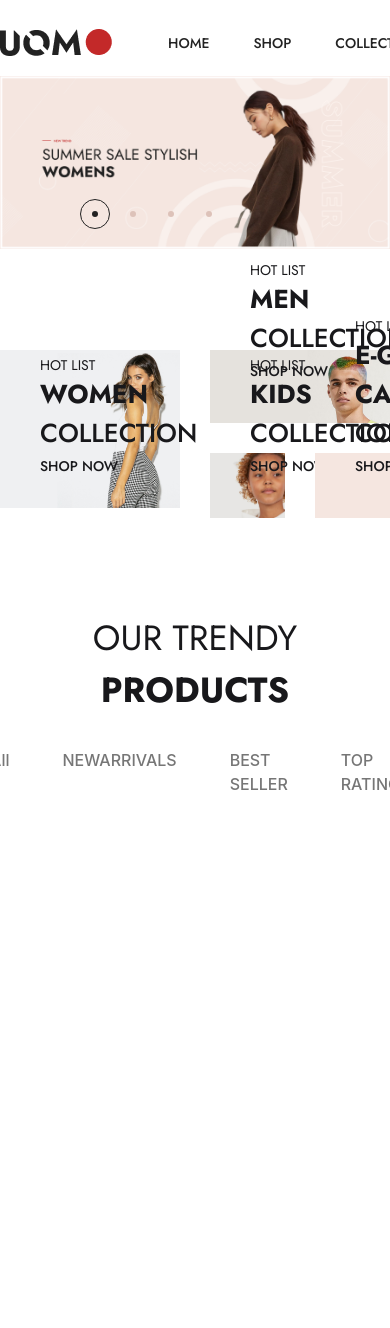
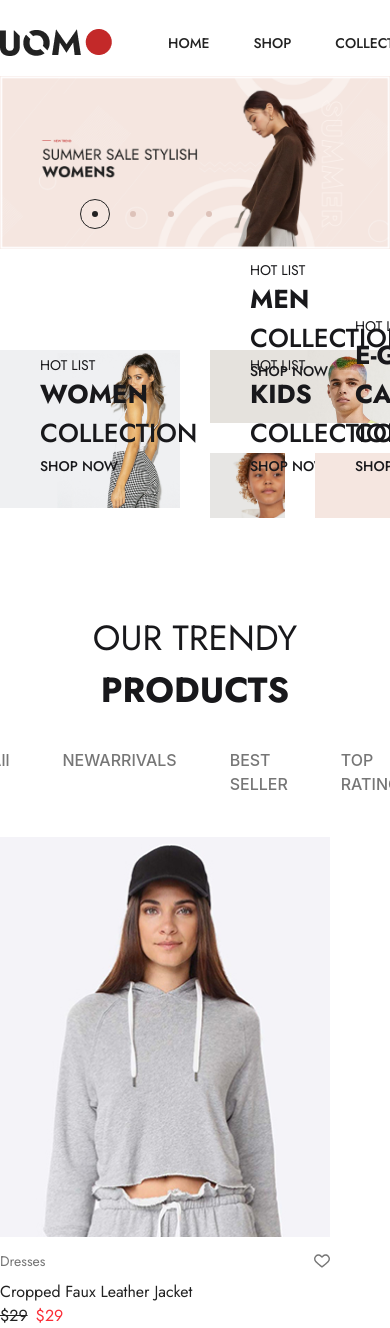
Before and after one commit to Shawon-1998/Uomo-project, a React (Vite) app: page / in a window 390 px wide. Shown: the top 1328 px of the page. Before the commit the page ends 844 px from the top, so only its background shows below. Built offline with nearby package versions, Linux system fonts and the light colour scheme; a web font is replaced by a local one.

Commit message:
added product and it is customizing and too many thing left yet

```diff
--- a/src/Components/Home/TrendyProducts.jsx
+++ b/src/Components/Home/TrendyProducts.jsx
@@ -2,6 +2,7 @@ import React, { useState } from 'react'
 import Container from '../Ui/Container'
 import { productData } from '../../Api/productItems'
 import ListItem from '../common/ListItem'
+import Products from '../common/Products'
 
 const TrendyProducts = () => {
     const [active, setActive] = useState("")
@@ -24,6 +25,7 @@ const TrendyProducts = () => {
                             })
                         }
                     </ul>
+                    <Products />
                 </Container>
             </section>
         </>
--- a/src/Components/Home/category/Card.jsx
+++ b/src/Components/Home/category/Card.jsx
@@ -1,7 +1,9 @@
 import React from 'react'
 import { Link } from 'react-router'
 import Image from '../../common/Image'
+
 const Card = ({ item }) => {
+
     return (
         <div key={item?.id} className={`${item?.id == 1 && 'col-span-2 row-span-2'} ${item?.id == 2 && 'col-span-2 row-span-1 '} relative`} >
             <Image src={item?.image} />
--- a/src/Components/Home/category/Category.jsx
+++ b/src/Components/Home/category/Category.jsx
@@ -10,9 +10,9 @@ const Category = () => {
             <section className='mt-25.25 mb-23.5'>
                 <Container >
                     <div className={`w-full  grid grid-cols-4 gap-7.5`}>
-                        {catergoryItem?.map((item, index) => {
+                        {catergoryItem?.map((item) => {
                             return (
-                                <Card item={item} />
+                                <Card key={item?.id} item={item} />
                             )
                         })}
                     </div>
--- /dev/null
+++ b/src/Components/common/Products.jsx
@@ -0,0 +1,36 @@
+import React from 'react'
+import productImage from '../../assests/images/images.png'
+import Image from './Image'
+const Products = () => {
+    return (
+        <div className='w-82.5 font-jost  text-primary-black '>
+            <div className='overflow-hidden  group relative'>
+                <Image src={productImage} />
+                <button className='absolute bg-primary-white text-primary-black  block w-full pt-4 pb-2.5 px-27.5 cursor-pointer md:bottom-0 font-medium md:group-hover:visible invisible md:group-hover:bottom-4 linear text-sm duration-300'> ADD TO CART</button>
+            </div>
+            <div className='mt-3.5 mb-2.25 flex justify-between'>
+                <h3 className='text-sm text-secondary-grey '>Dresses</h3>
+                <button>
+                    <svg width="16" height="16" viewBox="0 0 16 16" fill="none" xmlns="http://www.w3.org/2000/svg">
+                        <g clip-path="url(#clip0_31_47)">
+                            <path d="M14.7145 2.64647C12.9744 0.906815 10.1436 0.906815 8.40393 2.64647L7.99986 3.0503L7.59603 2.64647C5.85637 0.906579 3.02531 0.906579 1.28565 2.64647C-0.418689 4.35081 -0.429756 7.05236 1.25998 8.93071C2.80114 10.6433 7.34643 14.3432 7.53928 14.4998C7.6702 14.6063 7.82773 14.6581 7.98432 14.6581C7.9895 14.6581 7.99468 14.6581 7.99963 14.6578C8.16163 14.6654 8.32481 14.6098 8.45997 14.4998C8.65282 14.3432 13.1986 10.6433 14.7402 8.93048C16.4297 7.05236 16.4186 4.35081 14.7145 2.64647ZM13.69 7.98554C12.4884 9.32042 9.18546 12.0735 7.99963 13.0505C6.8138 12.0738 3.51155 9.32089 2.31018 7.98577C1.13142 6.67561 1.12035 4.80974 2.28452 3.64557C2.87908 3.05125 3.6599 2.75385 4.44072 2.75385C5.22154 2.75385 6.00236 3.05101 6.59693 3.64557L7.48512 4.53377C7.59085 4.6395 7.72412 4.7026 7.86399 4.72474C8.09099 4.77348 8.33729 4.71014 8.51389 4.53401L9.40256 3.64557C10.5919 2.45668 12.5266 2.45692 13.7152 3.64557C14.8794 4.80974 14.8683 6.67561 13.69 7.98554Z" fill="#767676" />
+                        </g>
+                        <defs>
+                            <clipPath id="clip0_31_47">
+                                <rect width="16" height="16" fill="white" />
+                            </clipPath>
+                        </defs>
+                    </svg>
+                </button>
+            </div>
+            <h2 className=''>Cropped Faux Leather Jacket</h2>
+            <div className='flex gap-2'>
+                <del>$29</del>
+                <h4 className='text-red-500'>$29</h4>
+            </div>
+
+        </div>
+    )
+}
+
+export default Products
--- a/src/index.css
+++ b/src/index.css
@@ -10,8 +10,8 @@ body {
   --breakpoint-*: initial;
   --breakpoint-sm: 576px;
   --breakpoint-md: 768px;
-  --breakpoint-lg: 1024px;
-  --breakpoint-xl: 1280px;
+  --breakpoint-lg: 992px;
+  --breakpoint-xl: 1170px;
   --breakpoint-2xl: 1410px;
 
   --font-jost: "Jost", sans-serif;
@@ -42,17 +42,14 @@ body {
   height: 300px;
   max-height: 100vh;
 }
-
 .navigation-wrapper {
   position: relative;
 }
-
 .dots {
   display: flex;
   padding: 10px 0;
   justify-content: center;
 }
-
 .dot {
   border: none;
   width: 10px;
@@ -63,11 +60,9 @@ body {
   padding: 5px;
   cursor: pointer;
 }
-
 .dot:focus {
   outline: none;
 }
-
 .dot.active {
   background: #000;
 }
```
Also changed, not shown: src/assests/images/images.png (added).
